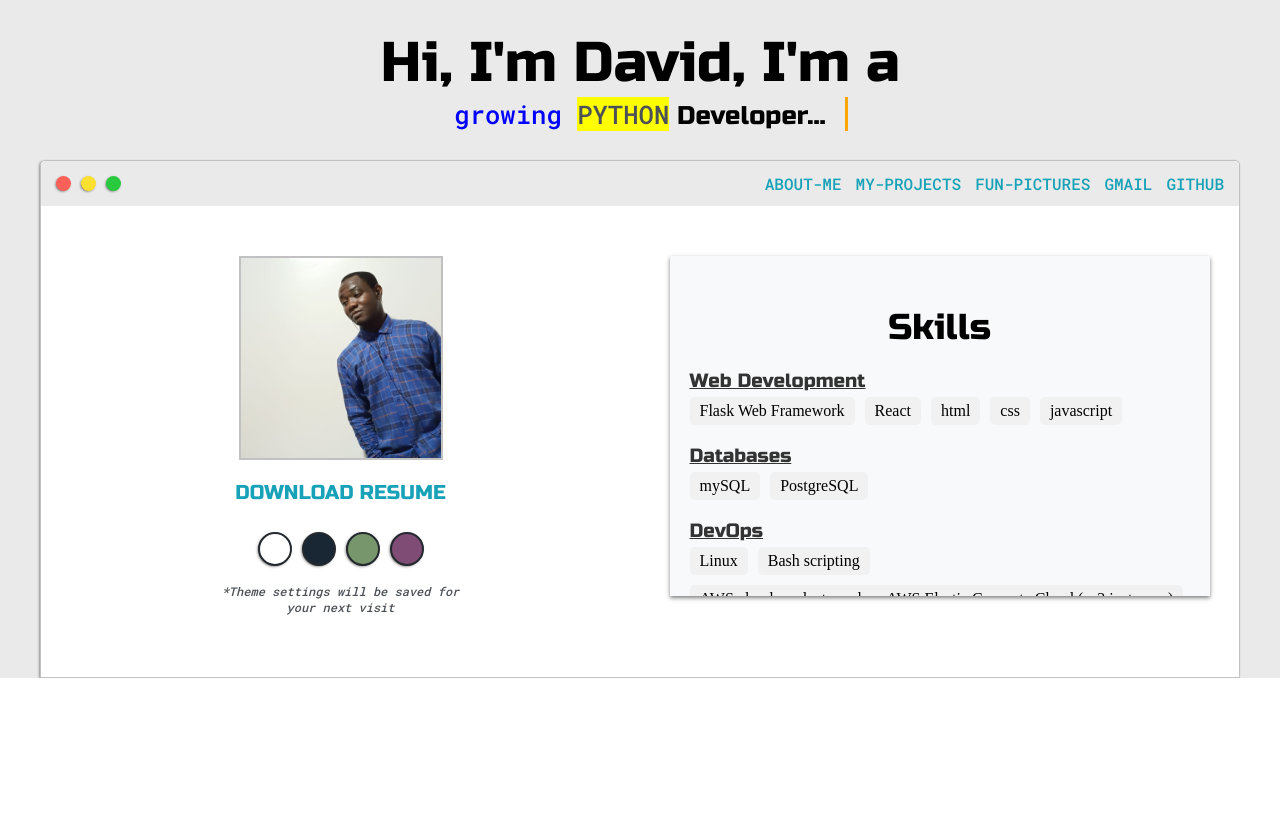
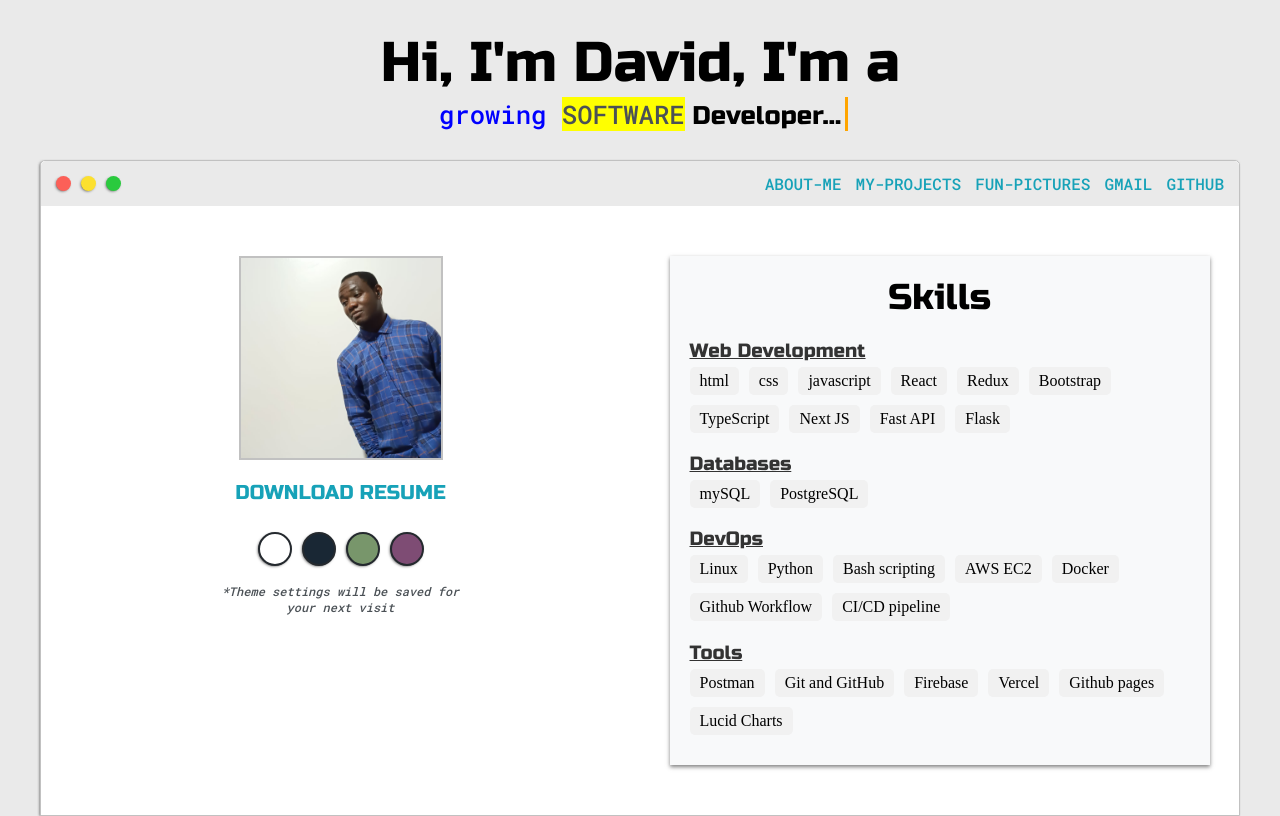
Before and after one commit to Ark-Arch/my_portfolio, a Python web app: template website/templates/my_skills.html in a window 1280 px wide. Before the commit the page ends 678 px from the top, so only its background shows below. Run offline with Jinja, Linux system fonts and the light colour scheme; the template is opened without the code that fills it, so the values that code supplies are empty.

Commit message:
made edits

```diff
--- a/website/static/styles.css
+++ b/website/static/styles.css
@@ -278,11 +278,11 @@ h6 {font-size: 16px;}
 	background-color: #f8f9fa;
 	box-shadow: 0 2px 4px rgba(0,0,0,0.5);
 	max-width: 500px;
-	height:300px;
+	/* height:300px; */
 	margin: 0 auto;
 	padding: 20px;
 
-	overflow-x: scroll;
+	/* overflow-x: scroll; */
 	white-space:nowrap;
 
 	position:relative;
@@ -291,6 +291,7 @@ h6 {font-size: 16px;}
 .container h2 {
 	text-align:center;
 	margin-bottom:20px;
+    margin-top: 0px;
 
 	position: sticky;
 	top: 0;
--- a/website/templates/home_page.html
+++ b/website/templates/home_page.html
@@ -39,9 +39,9 @@
 			{% block my_skills%}
 			<div class="about-me">
 		    		<h2> About Me </h2>
-		    		<p>I am a growing Python Developer with a strong interest in devOps and how the cloud works!</p>
+		    		<p>I am a Software Developer with a growing expertise in REACT ENGINEERING.</p>
 				<p class="type-skills"> <a href="/my-skills">click here to have a peep at what I can do? ;) </a></p>
-				<p><span class="blink">Fun Fact</span>: Based off my background in Mechatronics Engineering, my <span>career end goal</span> is to apply my dev and cloud skills into the world of robotics and machine learning</p>
+				<p><span class="blink">Fun Fact</span>: My journey into software development stems from my background in Mechatronics Engineering, and I'm excited to leverage this background to bridge the gap between frontend development and innovative solutions in cloud technologies and fields like machine learning</p>
 				<a href="/my-projects" class="button-pages">My Projects</a>
 				<a href="/fun-gallery" class="button-pages">Fun Pictures</a>
 			</div>
--- a/website/templates/index.html
+++ b/website/templates/index.html
@@ -21,7 +21,7 @@
         <div class="main-container">
             <div class="greeting-wrapper">
                 <h1>Hi, I'm David, I'm a</h1>
-		<div class="typewriter-container"><h5 class="typed-out"><span style="color:blue"> growing </span><span style="background-color:yellow">PYTHON</span> Developer... </h5></div>
+		<div class="typewriter-container"><h5 class="typed-out"><span style="color:blue"> growing </span><span style="background-color:yellow">SOFTWARE</span> Developer... </h5></div>
             </div>
 		{% block content %}
 		{% endblock %}
--- a/website/templates/my_skills.html
+++ b/website/templates/my_skills.html
@@ -14,11 +14,16 @@
 	<div class="category">
 		<h3>Web Development</h3>
 		<div class="skills">
-			<div class="skill">Flask Web Framework</div>
-			<div class="skill">React</div>
 			<div class="skill">html</div>
 			<div class="skill">css</div>
 			<div class="skill">javascript</div>
+			<div class="skill">React</div>
+			<div class="skill">Redux</div>
+			<div class="skill">Bootstrap</div>
+			<div class="skill">TypeScript</div>
+			<div class="skill">Next JS</div>
+			<div class="skill">Fast API</div>
+			<div class="skill">Flask</div>
 		</div>
 	</div>
 
@@ -34,9 +39,12 @@
 		<h3>DevOps</h3>
 		<div class="skills">
 			<div class="skill">Linux</div>
+			<div class="skill">Python</div>
 			<div class="skill">Bash scripting</div>
-			<div class="skill">AWS cloud products such as AWS Elastic Compute Cloud (ec2 instances)</div>
+			<div class="skill">AWS EC2</div>
 			<div class="skill">Docker</div>
+			<div class="skill">Github Workflow</div>
+			<div class="skill">CI/CD pipeline</div>
 		</div>
 	</div>
 
@@ -45,6 +53,9 @@
 		<div class="skills">
 			<div class="skill">Postman</div>
 			<div class="skill">Git and GitHub</div>
+			<div class="skill">Firebase</div>
+			<div class="skill">Vercel</div>
+			<div class="skill">Github pages</div>
 			<div class="skill">Lucid Charts</div>
 		</div>
 	</div>
```
Also changed, not shown: website/static/images/project_4_my_portfolio.PNG.
